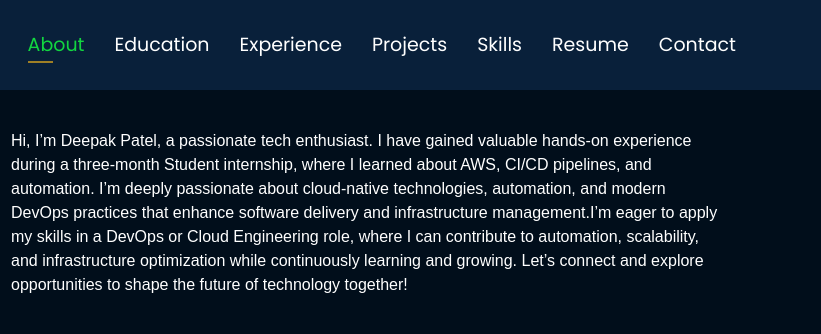
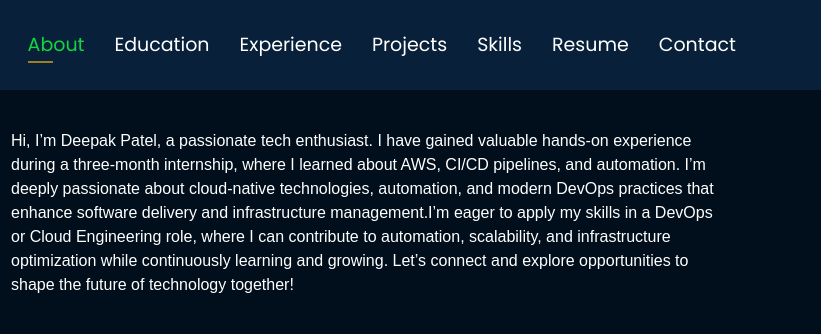
Before and after one commit to deepakxtechx/portfolio, a plain HTML site: page index.html in a window 1280 px wide. Both pictures are taken after a click on the link "About". Shown: the top 334 px of the page, 459-1280 px from the left. Drawn offline with Linux system fonts and the light colour scheme.

Commit message:
Update index.html

```diff
--- a/index.html
+++ b/index.html
@@ -100,7 +100,7 @@
 
           <p>
              Hi, I’m Deepak Patel, a passionate tech enthusiast.
-            I have gained valuable hands-on experience during a three-month Student internship, where I learned about AWS, CI/CD pipelines, and automation.
+            I have gained valuable hands-on experience during a three-month internship, where I learned about AWS, CI/CD pipelines, and automation.
             I’m deeply passionate about cloud-native technologies, automation, and modern DevOps practices
             that enhance software delivery and infrastructure management.I’m eager to apply my skills in a DevOps or Cloud Engineering role,
             where I can contribute to automation, scalability, and infrastructure optimization while continuously learning and growing.
```
